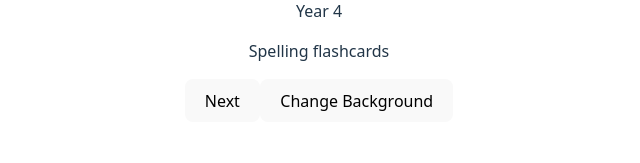
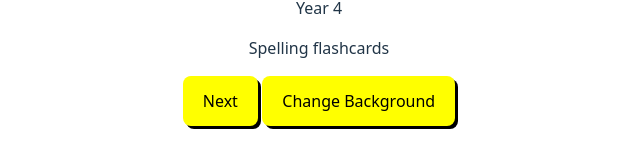
Before and after one commit to cthow83/flashcards, a React (Vite) app: page / in a window 1280 px wide. Shown: the part 224-387 px from the top of the page, without its empty margins (321-961 px from the left). Built offline with nearby package versions, Linux system fonts and the light colour scheme.

Commit message:
feat: refactor buttons to use styled components and enhance button styles

```diff
--- a/src/components/buttons.jsx
+++ b/src/components/buttons.jsx
@@ -1,20 +1,28 @@
+import styled from "styled-components";
 import { nextWord, changeBackground } from "../helpers/flashcard-generator";
 
 export const NextButton = ({ onClick }) => {
   return (
-    <button onClick={onClick} className="next-button">
+    <StyledButton onClick={onClick} className="next-button">
       Next
-    </button>
+    </StyledButton>
   );
 };
 
 export const ChangeBackgroundButton = ({ onClick }) => {
   return (
-    <button onClick={onClick} className="change-background-button">
+    <StyledButton onClick={onClick} className="change-background-button">
       Change Background
-    </button>
+    </StyledButton>
   );
 };
+
+const StyledButton = styled.button`
+  margin: 0 2px;
+  height: 50px;
+  background-color: yellow;
+  color: black;
+`;
 
 export const Buttons = ({
   wordIndex,
--- a/src/index.css
+++ b/src/index.css
@@ -1,3 +1,12 @@
+/* Ensure the Next button appears above overlapping elements */
+.next-button {
+  position: relative;
+}
+.change-background-button {
+  position: relative;
+  z-index: 2;
+}
+
 :root {
   font-family: system-ui, Avenir, Helvetica, Arial, sans-serif;
   line-height: 1.5;
@@ -44,10 +53,16 @@ button {
   font-family: inherit;
   background-color: #1a1a1a;
   cursor: pointer;
-  transition: border-color 0.25s;
+  transition: border-color 0.25s, transform 0.1s cubic-bezier(0.4, 0, 0.2, 1),
+    box-shadow 0.15s cubic-bezier(0.4, 0, 0.2, 1);
+  box-shadow: 3px 3px;
 }
 button:hover {
   border-color: #646cff;
+}
+button:active {
+  transform: scale(0.92) translateY(2px);
+  box-shadow: none;
 }
 button:focus,
 button:focus-visible {
```
